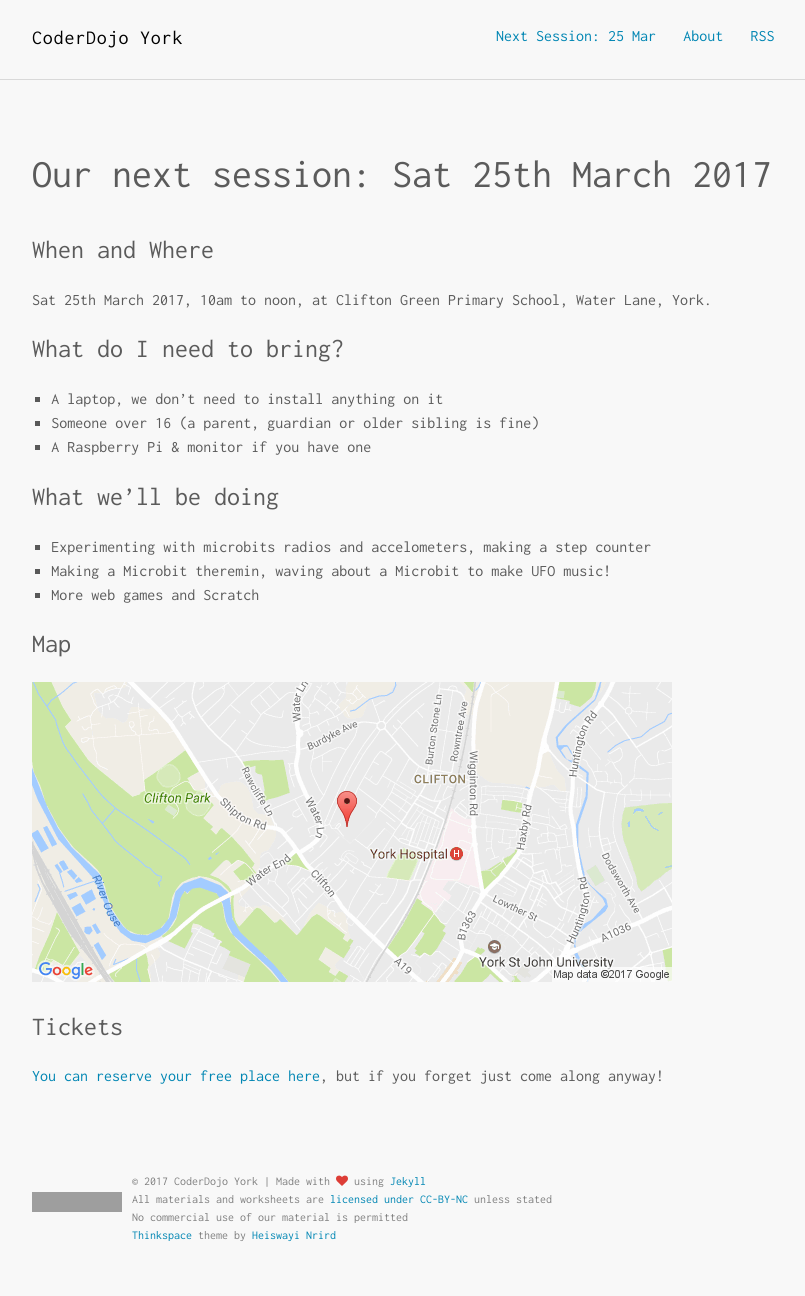
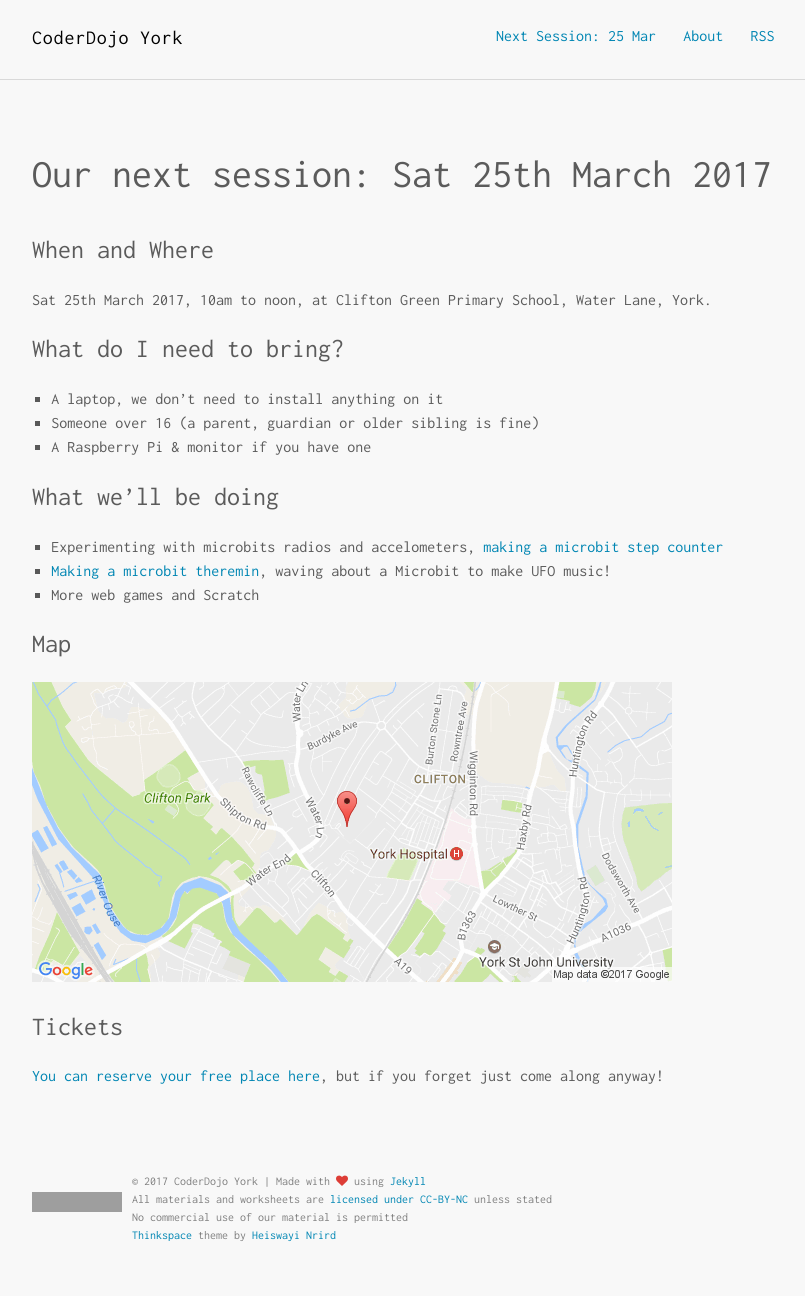
Before and after one commit to YorkDojo/yorkdojo.github.io, a Jekyll site: the page built from next-session.md, in a window 1280 px wide. Shown: the whole page, without its empty margins (232-1037 px from the left). Built offline with Jekyll 4.4.1, drawn with Linux system fonts in a browser that asks for light colours; grey boxes are pictures that could not be loaded.

Commit message:
Add links for next session worksheets

```diff
--- a/next-session.md
+++ b/next-session.md
@@ -16,8 +16,8 @@
 
 ## What we'll be doing
 
-- Experimenting with microbits radios and accelometers, making a step counter
-- Making a Microbit theremin, waving about a Microbit to make UFO music!
+- Experimenting with microbits radios and accelometers, [making a microbit step counter](/worksheets/microbit/step-counter/)
+- [Making a microbit theremin](/worksheets/microbit/theremin/), waving about a Microbit to make UFO music!
 - More web games and Scratch
 
 ## Map
```
